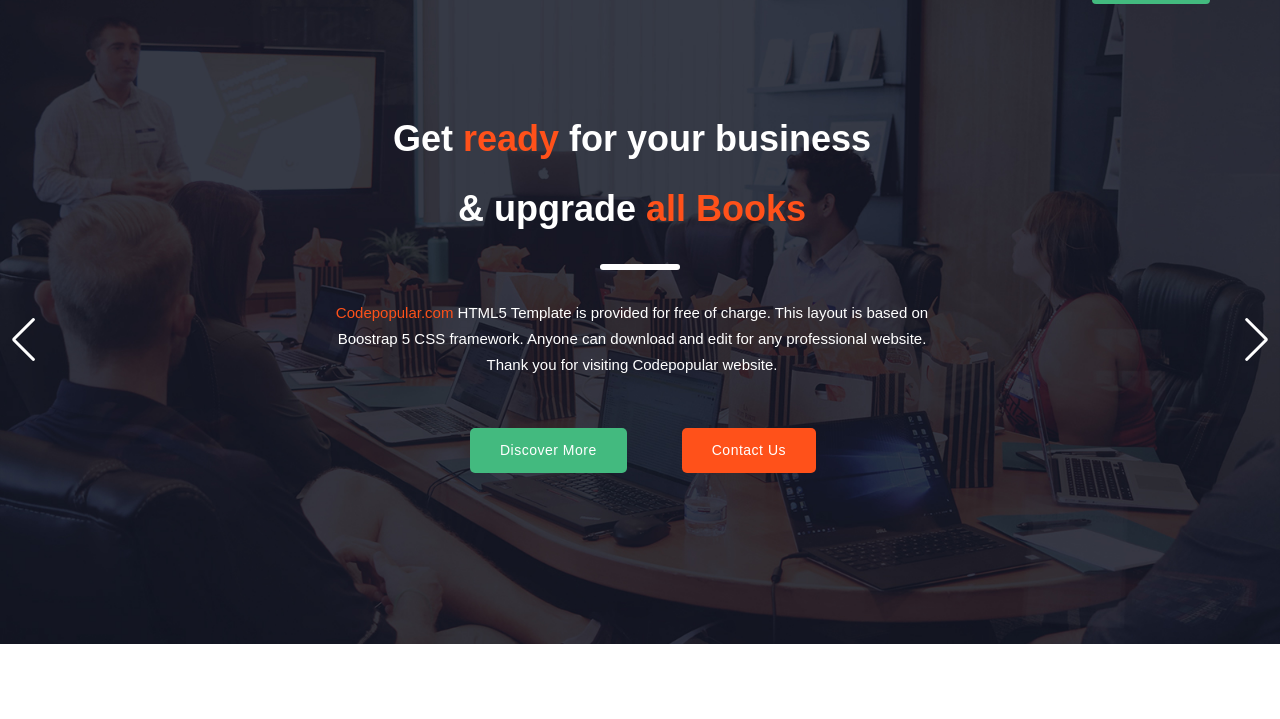
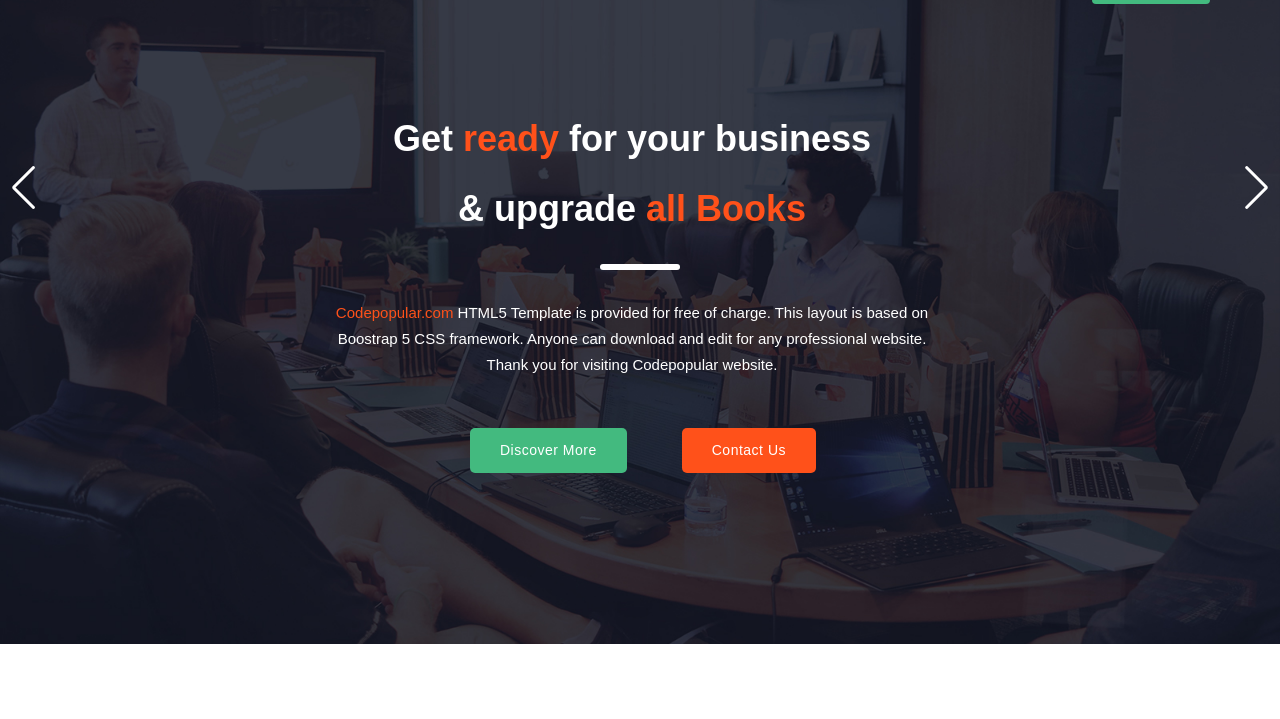
Before and after one commit to Rajuprobd/Bookview-Template, a plain HTML site: page index.html in a window 1280 px wide. Shown: the part 76-795 px from the top of the page. Drawn offline with Linux system fonts and the light colour scheme.

Commit message:
change style

```diff
--- a/css/style.scss
+++ b/css/style.scss
@@ -907,7 +907,7 @@ global styles
 .swiper-button-next,
 .swiper-button-prev {
   color: #fff !important;
-  top: 52% !important;
+  top: 33% !important;
 
 }
 
```
Also changed, not shown: css/style.css.
